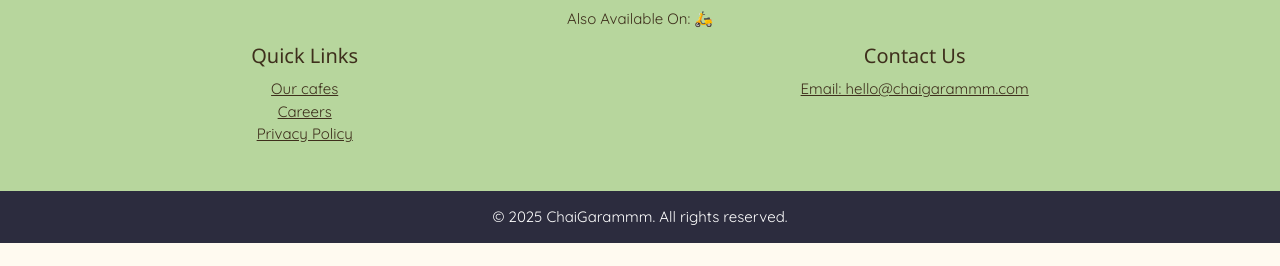
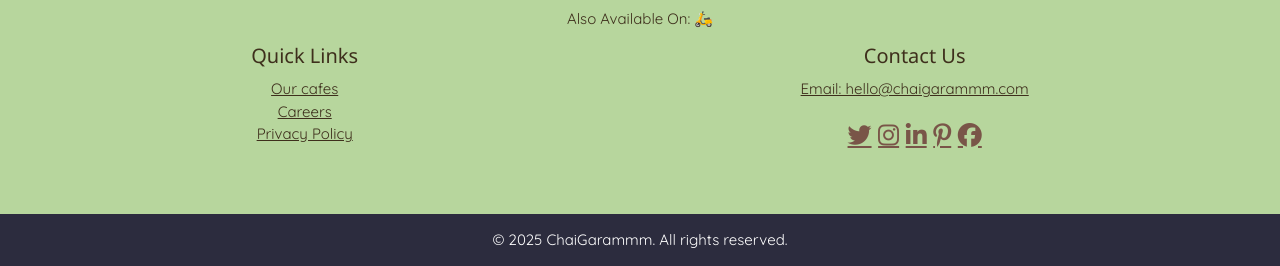
Before and after one commit to Hisha20/x455-hraghuvanshi-project, a plain HTML site: page index.html in a window 1280 px wide. Shown: the part 1070-1336 px from the top of the page. Before the commit the page ends 1313 px from the top, so only its background shows below. Drawn offline with Linux system fonts and the light colour scheme.

Commit message:
class updates

```diff
--- a/index.html
+++ b/index.html
@@ -113,6 +113,33 @@
         <div>
           <h4>Contact Us</h4>
           <a href="mailto:hello@chaigarammm.com">Email: hello@chaigarammm.com</a>
+          <div class="w3-xlarge w3-section">
+            <a
+              class="fa fa-twitter w3-hover-opacity w3-text-brown"
+              href="https://twitter.com/"
+              target="_blank"
+            ></a>
+            <a
+              class="fa fa-instagram w3-hover-opacity w3-text-brown"
+              href="https://www.instagram.com/"
+              target="_blank"
+            ></a>
+            <a
+              class="fa fa-linkedin w3-hover-opacity w3-text-brown"
+              href="https://www.linkedin.com/"
+              target="_blank"
+            ></a>
+            <a
+              class="fa fa-pinterest-p w3-hover-opacity w3-text-brown"
+              href="https://www.pinterest.com/"
+              target="_blank"
+            ></a>
+            <a
+              class="fa fa-facebook-official w3-hover-opacity w3-text-brown my-text-decoration"
+              href="https://www.facebook.com/"
+              target="_blank"
+            ></a>
+
         </div>
       </div>
     </footer>
```
